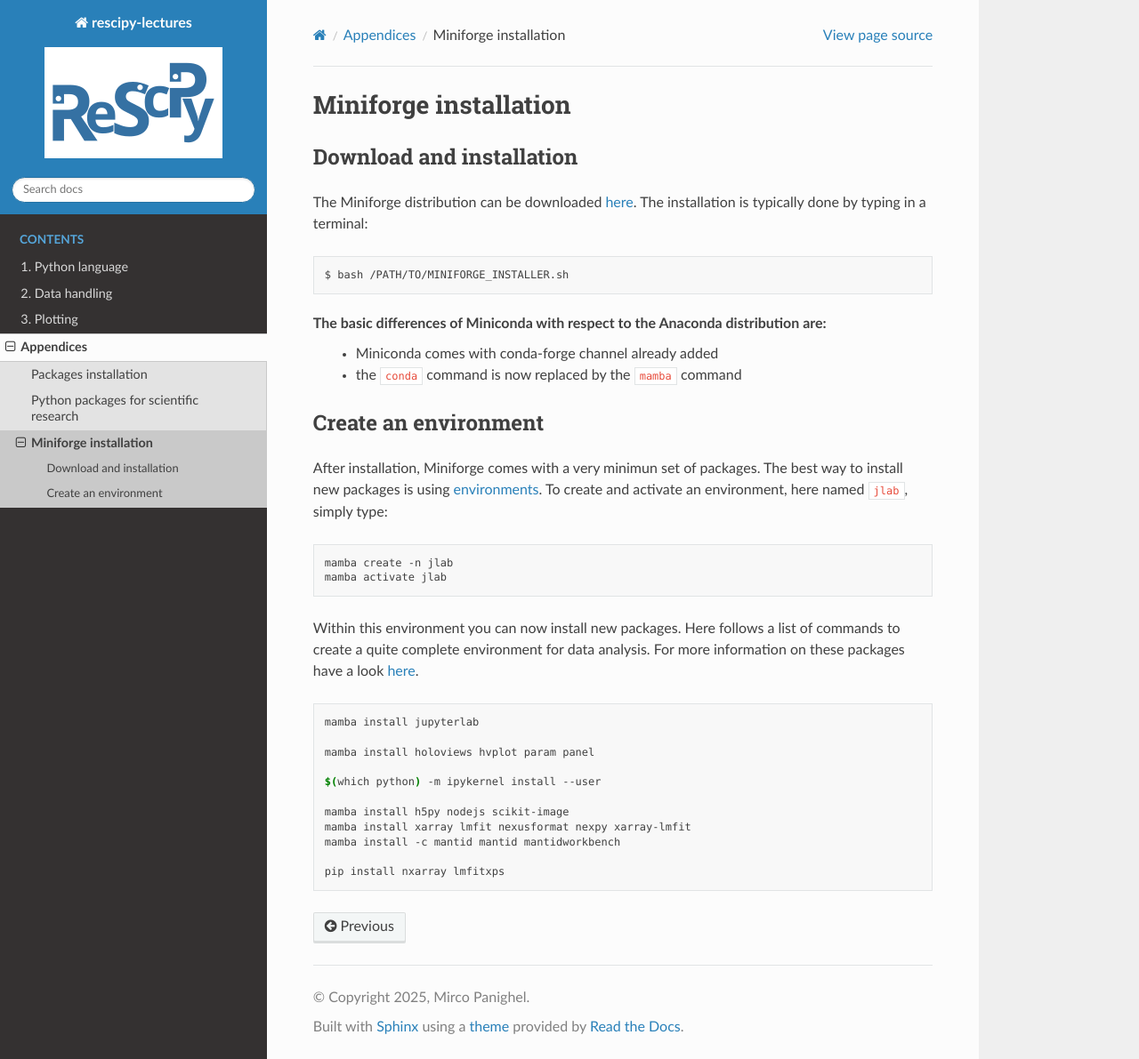
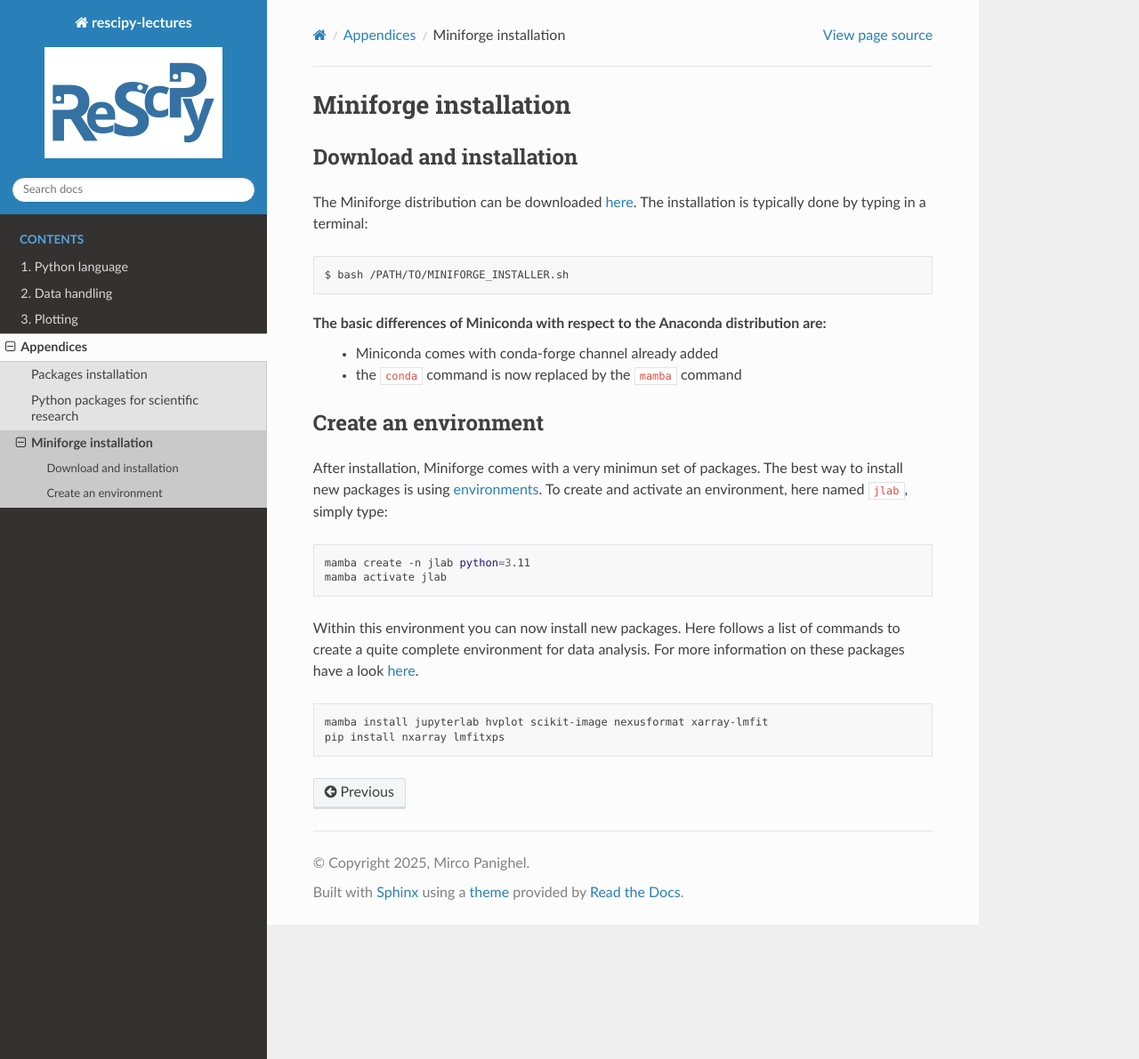
Before and after one commit to rescipy-project/rescipy-lectures, a Sphinx documentation site: the page built from docs/appendices/miniforge.rst, in a window 1280 px wide and 1191 px high. Shown: the whole window at 89% size. Built offline with Sphinx 7.4.7 and the Read the Docs theme 3.1.0, drawn with Linux system fonts in a browser that asks for light colours.

Commit message:
Update miniforge.rst

```diff
--- a/docs/appendices/miniforge.rst
+++ b/docs/appendices/miniforge.rst
@@ -24,21 +24,12 @@ After installation, Miniforge comes with a very minimun set of packages. The bes
 
 .. code-block:: bash
 
-    mamba create -n jlab
+    mamba create -n jlab python=3.11
     mamba activate jlab
 
-Within this environment you can now install new packages. Here follows a list of commands to create a quite complete environment for data analysis. For more information on these packages have a look :doc:`here </appendices/useful_packages>`.
+Within this environment you can now install new packages. Here follows a list of commands to create a quite complete environment for data analysis. For more information on these packages have a look `here </appendices/useful_packages>`_.
 
 .. code-block:: bash
 
-    mamba install jupyterlab
-
-    mamba install holoviews hvplot param panel
-
-    $(which python) -m ipykernel install --user
-
-    mamba install h5py nodejs scikit-image
-    mamba install xarray lmfit nexusformat nexpy xarray-lmfit
-    mamba install -c mantid mantid mantidworkbench
-
+    mamba install jupyterlab hvplot scikit-image nexusformat xarray-lmfit
     pip install nxarray lmfitxps
```
